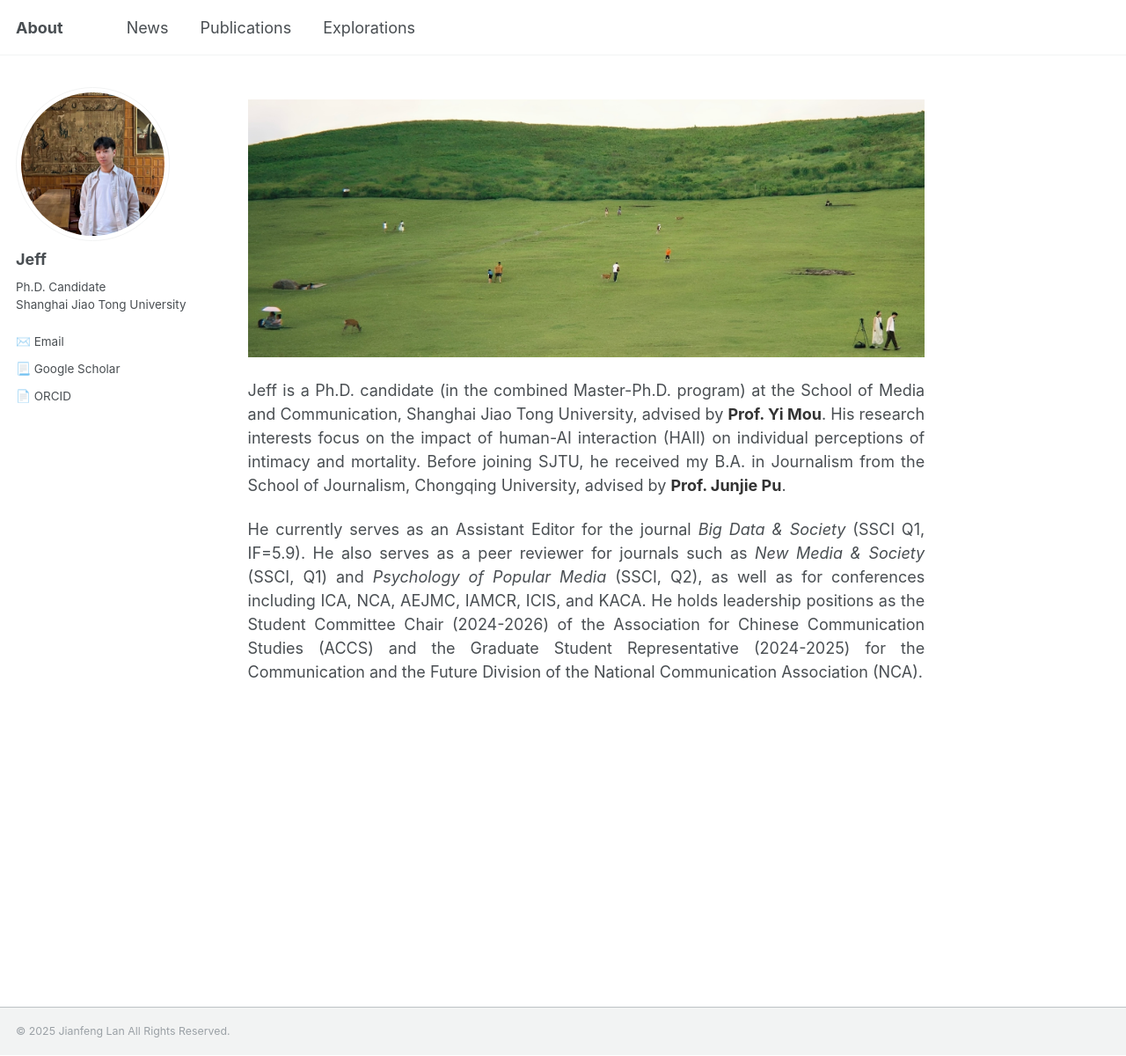
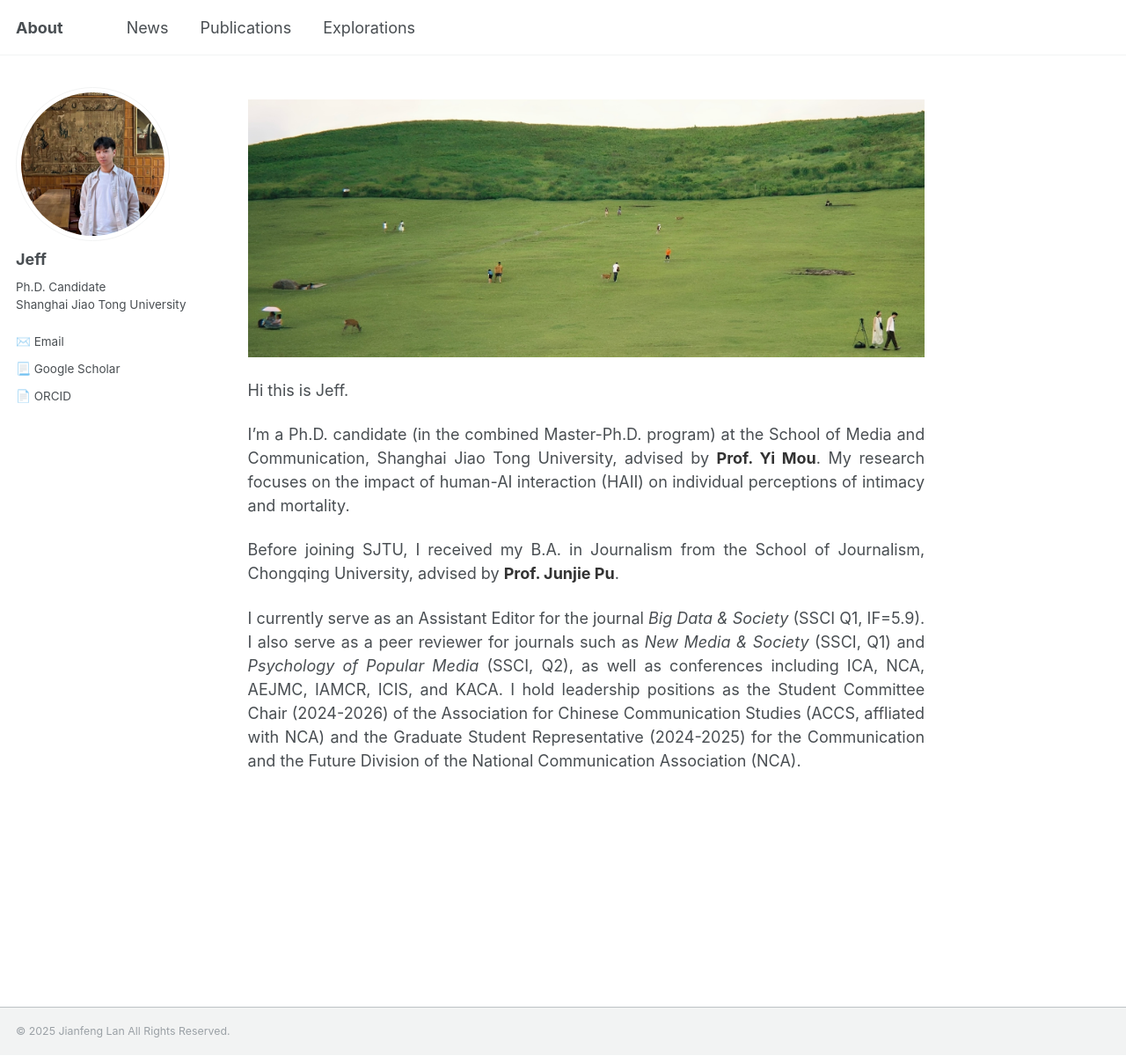
Before and after one commit to jianfenglan/jianfenglan.github.io, a Jekyll site: the page built from _pages/about.md, in a window 1280 px wide and 1200 px high. Shown: the whole window at 88% size. Built offline with Jekyll 4.4.1, drawn with Linux system fonts in a browser that asks for light colours.

Commit message:
Update about.md

```diff
--- a/_pages/about.md
+++ b/_pages/about.md
@@ -38,7 +38,10 @@ redirect_from:
 
 <img src="images/Nara.jpg" alt="Nara" style="width: 100%; height: auto;">
 
+Hi this is Jeff.
 
-Jeff is a Ph.D. candidate (in the combined Master-Ph.D. program) at the School of Media and Communication, Shanghai Jiao Tong University, advised by [**Prof. Yi Mou**](https://cfmhmc.github.io/yimou.github.io/). His research interests focus on the impact of human-AI interaction (HAII) on individual perceptions of intimacy and mortality. Before joining SJTU, he received my B.A. in Journalism from the School of Journalism, Chongqing University, advised by [**Prof. Junjie Pu**](https://sj.cqu.edu.cn/info/1138/5612.htm).
+I'm a Ph.D. candidate (in the combined Master-Ph.D. program) at the School of Media and Communication, Shanghai Jiao Tong University, advised by [**Prof. Yi Mou**](https://cfmhmc.github.io/yimou.github.io/). My research focuses on the impact of human-AI interaction (HAII) on individual perceptions of intimacy and mortality.
 
-He currently serves as an Assistant Editor for the journal *Big Data & Society* (SSCI Q1, IF=5.9). He also serves as a peer reviewer for journals such as *New Media & Society* (SSCI, Q1) and *Psychology of Popular Media* (SSCI, Q2), as well as for conferences including ICA, NCA, AEJMC, IAMCR, ICIS, and KACA. He holds leadership positions as the Student Committee Chair (2024-2026) of the Association for Chinese Communication Studies (ACCS) and the Graduate Student Representative (2024-2025) for the Communication and the Future Division of the National Communication Association (NCA).
+Before joining SJTU, I received my B.A. in Journalism from the School of Journalism, Chongqing University, advised by [**Prof. Junjie Pu**](https://sj.cqu.edu.cn/info/1138/5612.htm).
+
+I currently serve as an Assistant Editor for the journal *Big Data & Society* (SSCI Q1, IF=5.9). I also serve as a peer reviewer for journals such as *New Media & Society* (SSCI, Q1) and *Psychology of Popular Media* (SSCI, Q2), as well as conferences including ICA, NCA, AEJMC, IAMCR, ICIS, and KACA. I hold leadership positions as the Student Committee Chair (2024-2026) of the Association for Chinese Communication Studies (ACCS, affliated with NCA) and the Graduate Student Representative (2024-2025) for the Communication and the Future Division of the National Communication Association (NCA).
```
